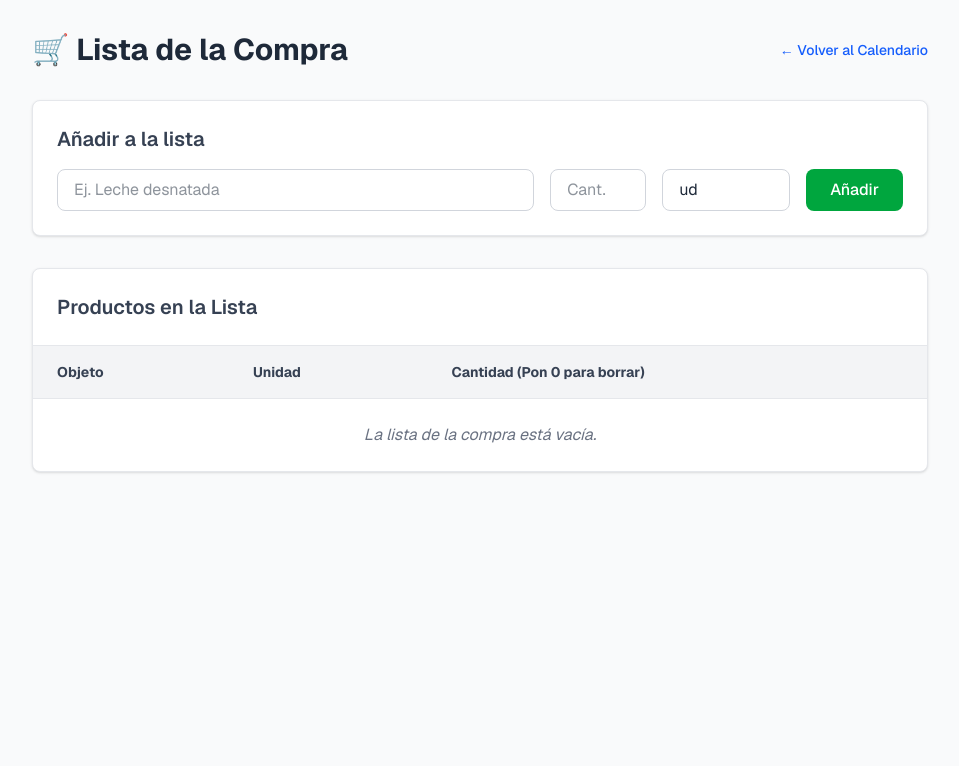
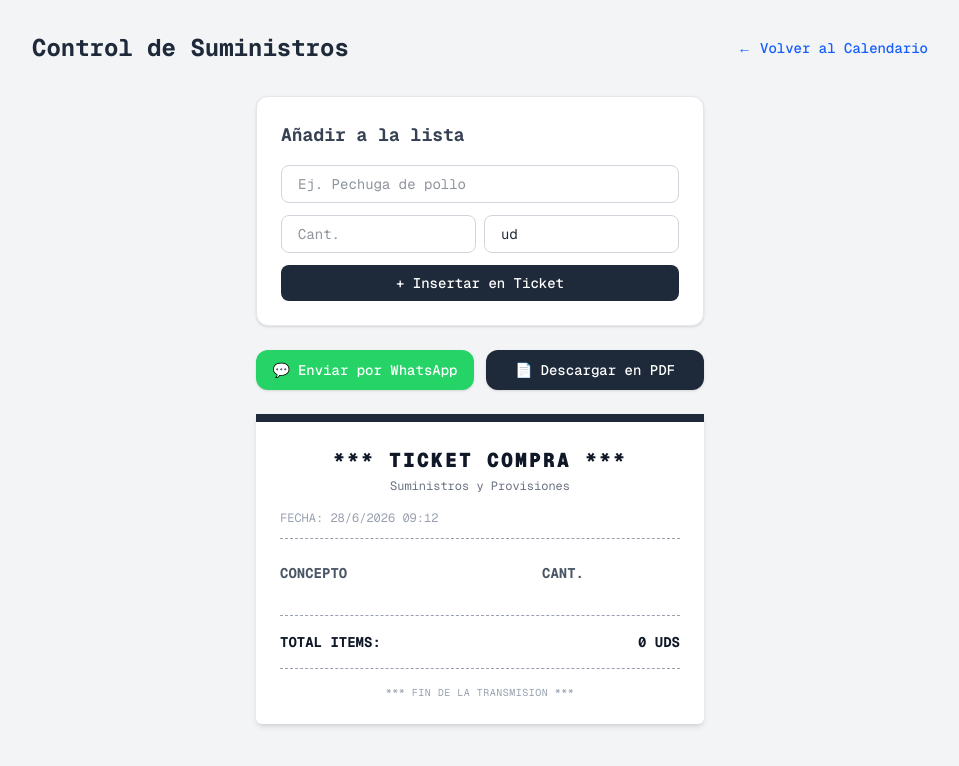
Before and after one commit to manuelalen/inventory, a Next.js app: page /shopping-list in a window 1280 px wide. Shown: the top 766 px of the page, without its empty margins (160-1119 px from the left). Built offline with nearby package versions, Linux system fonts and the light colour scheme.

Commit message:
adding download as pdf and send via whatsapp

```diff
--- /dev/null
+++ b/app/shopping-list/ReceiptActions.tsx
@@ -0,0 +1,54 @@
+'use client';
+
+interface ShoppingItem {
+  id: number;
+  name: string;
+  amount: number;
+  unit: string;
+}
+
+interface ReceiptActionsProps {
+  items: ShoppingItem[];
+}
+
+export default function ReceiptActions({ items }: ReceiptActionsProps) {
+
+  // 1. Generar texto formateado para WhatsApp
+  const shareSuberscript = () => {
+    if (items.length === 0) return '';
+
+    let text = `🛒 *LISTA DE LA COMPRA* 🛒\n`;
+    text += `-----------------------------\n`;
+    items.forEach(item => {
+      text += `• *${item.name}*: ${item.amount} ${item.unit}\n`;
+    });
+    text += `-----------------------------\n`;
+    text += `Generado el ${new Date().toLocaleDateString('es-ES')}`;
+
+    return `https://wa.me/?text=${encodeURIComponent(text)}`;
+  };
+
+  // 2. Lanzar la impresión nativa (optimizado para Guardar como PDF)
+  const handlePrint = () => {
+    window.print();
+  };
+
+  return (
+    <div className="flex gap-3 mb-6 print:hidden w-full max-w-md mx-auto">
+      <a
+        href={shareSuberscript()}
+        target="_blank"
+        rel="noopener noreferrer"
+        className="flex-1 bg-[#25D366] hover:bg-[#20ba5a] text-white text-center py-2.5 rounded-xl font-medium text-sm shadow-sm transition-colors flex items-center justify-center gap-2"
+      >
+        <span>💬</span> Enviar por WhatsApp
+      </a>
+      <button
+        onClick={handlePrint}
+        className="flex-1 bg-gray-800 hover:bg-gray-950 text-white py-2.5 rounded-xl font-medium text-sm shadow-sm transition-colors flex items-center justify-center gap-2"
+      >
+        <span>📄</span> Descargar en PDF
+      </button>
+    </div>
+  );
+}
--- a/app/shopping-list/page.tsx
+++ b/app/shopping-list/page.tsx
@@ -1,6 +1,7 @@
 import postgres from 'postgres';
 import Link from 'next/link';
 import { addShoppingItem, updateShoppingItem } from '../actions';
+import ReceiptActions from './ReceiptActions';
 
 export const dynamic = 'force-dynamic';
 
@@ -27,28 +28,33 @@ export default async function ShoppingListPage() {
     }
   }
 
+  // Calculamos el total de artículos distintos en el ticket
+  const totalArticulos = items.length;
+
   return (
-    <main className="min-h-screen bg-gray-50 p-8 font-sans">
+    <main className="min-h-screen bg-gray-100 p-4 sm:p-8 font-mono print:bg-white print:p-0">
       <div className="max-w-4xl mx-auto">
 
-        <div className="flex justify-between items-center mb-8">
-          <h1 className="text-3xl font-bold text-gray-800">🛒 Lista de la Compra</h1>
+        {/* Barra de navegación - Se oculta al imprimir */}
+        <div className="flex justify-between items-center mb-8 print:hidden">
+          <h1 className="text-2xl font-bold text-gray-800">Control de Suministros</h1>
           <Link href="/calendar" className="text-blue-600 hover:underline text-sm font-medium">
             ← Volver al Calendario
           </Link>
         </div>
 
-        {/* Sección 1: Formulario de Alta Manual */}
-        <div className="bg-white p-6 rounded-lg shadow-sm border border-gray-200 mb-8">
-          <h2 className="text-xl font-semibold text-gray-700 mb-4">Añadir a la lista</h2>
-          <form action={addShoppingItem} className="flex flex-col md:flex-row gap-4">
+        {/* Sección de Alta Manual - Se oculta al imprimir */}
+        <div className="bg-white p-6 rounded-xl shadow-sm border border-gray-200 mb-6 max-w-md mx-auto print:hidden">
+          <h2 className="text-lg font-bold text-gray-700 mb-4">Añadir a la lista</h2>
+          <form action={addShoppingItem} className="flex flex-col gap-3">
             <input
               type="text"
               name="name"
-              placeholder="Ej. Leche desnatada"
+              placeholder="Ej. Pechuga de pollo"
               required
-              className="flex-1 px-4 py-2 border border-gray-300 rounded-lg focus:outline-none focus:ring-2 focus:ring-blue-500 text-gray-800 bg-white"
+              className="px-4 py-2 border border-gray-300 rounded-lg text-sm text-gray-800 bg-white"
             />
+            <div className="flex gap-2">
               <input
                 type="number"
                 step="0.1"
@@ -56,44 +62,66 @@ export default async function ShoppingListPage() {
                 placeholder="Cant."
                 required
                 min="0.1"
-              className="w-full md:w-24 px-4 py-2 border border-gray-300 rounded-lg focus:outline-none focus:ring-2 focus:ring-blue-500 text-gray-800 bg-white"
+                className="w-1/2 px-4 py-2 border border-gray-300 rounded-lg text-sm text-gray-800 bg-white"
               />
               <input
                 type="text"
                 name="unit"
-              placeholder="Unidad (ud, L, kg...)"
+                placeholder="ud, kg, L..."
                 required
                 defaultValue="ud"
-              className="w-full md:w-32 px-4 py-2 border border-gray-300 rounded-lg focus:outline-none focus:ring-2 focus:ring-blue-500 text-gray-800 bg-white"
+                className="w-1/2 px-4 py-2 border border-gray-300 rounded-lg text-sm text-gray-800 bg-white"
               />
+            </div>
             <button
               type="submit"
-              className="bg-green-600 hover:bg-green-700 text-white px-6 py-2 rounded-lg font-medium transition-colors"
+              className="bg-gray-800 hover:bg-gray-950 text-white px-6 py-2 rounded-lg text-sm font-medium transition-colors"
             >
-              Añadir
+              + Insertar en Ticket
             </button>
           </form>
         </div>
 
-        {/* Sección 2: Tabla de Edición (Igual que el inventario) */}
-        <div className="bg-white rounded-lg shadow-sm border border-gray-200 overflow-hidden">
-          <h2 className="text-xl font-semibold text-gray-700 p-6 border-b border-gray-200">Productos en la Lista</h2>
-          <table className="min-w-full text-left text-sm font-light">
-            <thead className="bg-gray-100 border-b border-gray-200 font-medium text-gray-700">
-              <tr>
-                <th scope="col" className="px-6 py-4">Objeto</th>
-                <th scope="col" className="px-6 py-4">Unidad</th>
-                <th scope="col" className="px-6 py-4">Cantidad (Pon 0 para borrar)</th>
+        {/* COMPONENTE DE ACCIONES (WhatsApp y PDF) - Se oculta al imprimir */}
+        <ReceiptActions items={items} />
+
+        {/* EL TICKET DE COMPRA (Estructura visual térmica) */}
+        <div className="bg-white max-w-md mx-auto p-6 shadow-md border-t-8 border-gray-800 rounded-b-md relative print:shadow-none print:border-t-0 print:p-0 print:max-w-full">
+
+          {/* Cabecera del Ticket */}
+          <div className="text-center mb-6">
+            <h2 className="text-xl font-black tracking-widest text-gray-900 uppercase">*** TICKET COMPRA ***</h2>
+            <p className="text-xs text-gray-500 mt-1">Suministros y Provisiones</p>
+            <p className="text-xs text-gray-400 mt-4 text-left">FECHA: {new Date().toLocaleDateString('es-ES')} {new Date().toLocaleTimeString('es-ES', {hour: '2-digit', minute:'2-digit'})}</p>
+            <div className="border-b border-dashed border-gray-400 my-3"></div>
+          </div>
+
+          {/* Cuerpo del Ticket */}
+          <table className="w-full text-sm mb-6">
+            <thead>
+              <tr className="text-gray-600 font-bold">
+                <th className="text-left pb-2">CONCEPTO</th>
+                <th className="text-right pb-2 print:pr-0 pr-24">CANT.</th>
               </tr>
             </thead>
             <tbody>
               {items.map((item) => (
-                <tr key={item.id} className="border-b border-gray-100 hover:bg-gray-50 transition-colors">
-                  <td className="px-6 py-4 text-gray-900 font-medium">{item.name}</td>
-                  <td className="px-6 py-4 text-gray-500">{item.unit}</td>
-                  <td className="px-6 py-4">
-                    <form action={updateShoppingItem} className="flex items-center gap-2">
+                <tr key={item.id} className="text-gray-800 border-b border-gray-100">
+                  {/* Nombre del ingrediente */}
+                  <td className="py-3 pr-2 align-middle font-medium uppercase text-xs">
+                    {item.name}
+                  </td>
+
+                  {/* Formulario/Input inline (en web se edita, en PDF se ve plano) */}
+                  <td className="py-2 text-right align-middle">
+                    <form action={updateShoppingItem} className="flex items-center justify-end gap-2 print:block">
                       <input type="hidden" name="id" value={item.id} />
+
+                      {/* En impresión ocultamos el input estético y pintamos texto plano */}
+                      <span className="hidden print:inline font-bold text-xs">
+                        {item.amount} {item.unit.toUpperCase()}
+                      </span>
+
                       <input
                         type="number"
                         step="0.1"
@@ -101,13 +129,17 @@ export default async function ShoppingListPage() {
                         defaultValue={item.amount}
                         min="0"
                         required
-                        className="w-24 px-3 py-1 border border-gray-300 rounded focus:outline-none focus:ring-2 focus:ring-blue-500 text-gray-800 bg-white"
+                        className="w-16 px-2 py-1 border border-gray-300 rounded text-right text-xs bg-white font-bold text-gray-900 print:hidden"
                       />
+                      <span className="text-xs text-gray-500 font-bold w-8 text-left uppercase print:hidden">
+                        {item.unit}
+                      </span>
                       <button
                         type="submit"
-                        className="bg-gray-800 hover:bg-gray-950 text-white px-3 py-1 rounded text-xs font-medium transition-colors"
+                        className="bg-gray-200 hover:bg-gray-300 text-gray-800 px-2 py-1 rounded text-[10px] font-black transition-colors print:hidden"
+                        title="Actualizar o poner 0 para borrar"
                       >
-                        Actualizar
+                        OK
                       </button>
                     </form>
                   </td>
@@ -115,11 +147,19 @@ export default async function ShoppingListPage() {
               ))}
             </tbody>
           </table>
-          {items.length === 0 && (
-            <div className="p-6 text-center text-gray-500 italic">
-              La lista de la compra está vacía.
+
+          {/* Pie del Ticket */}
+          <div className="border-t border-dashed border-gray-400 pt-4">
+            <div className="flex justify-between font-bold text-sm text-gray-900">
+              <span>TOTAL ITEMS:</span>
+              <span>{totalArticulos} UDS</span>
             </div>
-          )}
+            <div className="border-b border-dashed border-gray-400 my-4"></div>
+            <p className="text-center text-[10px] text-gray-400 uppercase tracking-wider">
+              *** fin de la transmision ***
+            </p>
+          </div>
+
         </div>
 
       </div>
```
Lines whose indentation alone changed are shown as unchanged.
